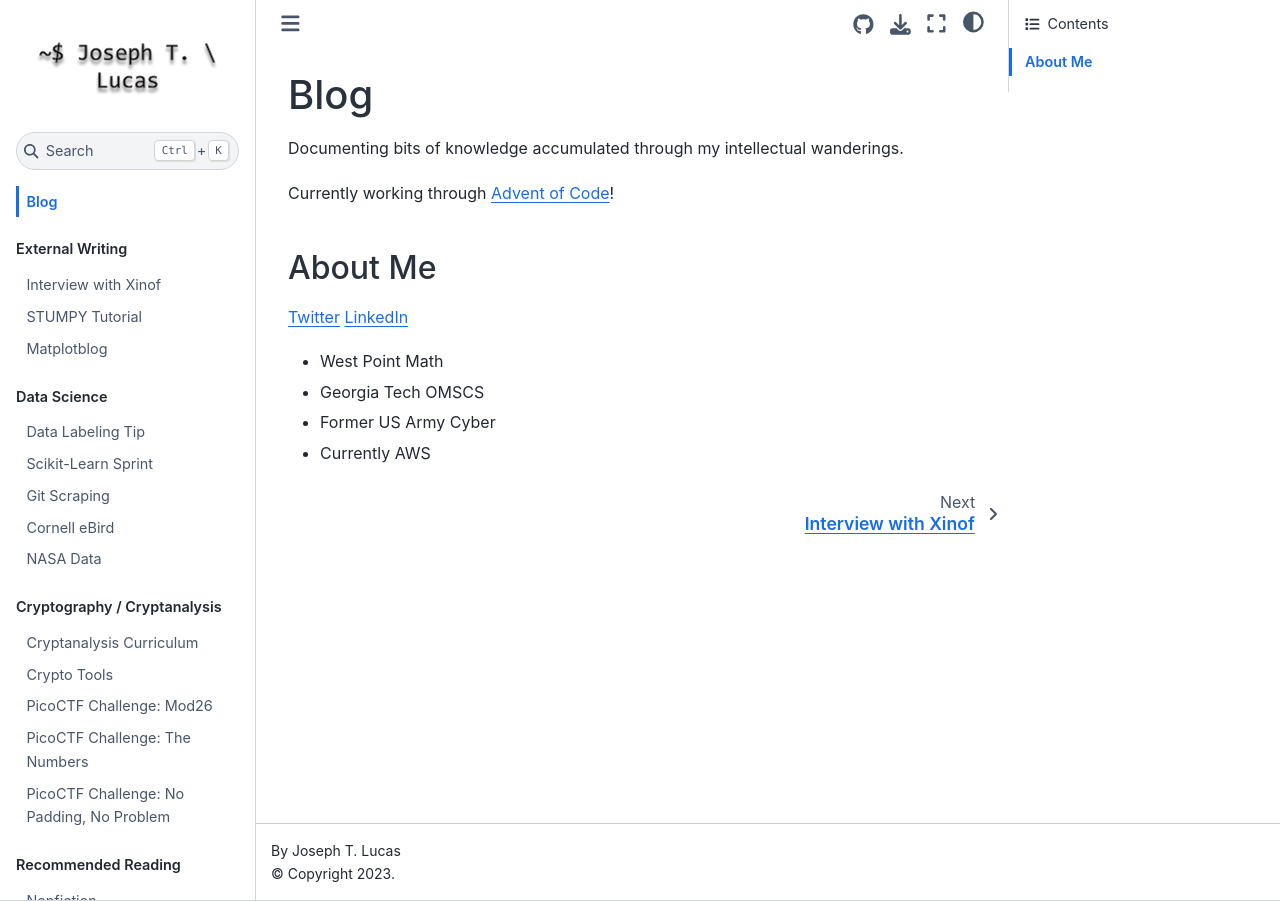
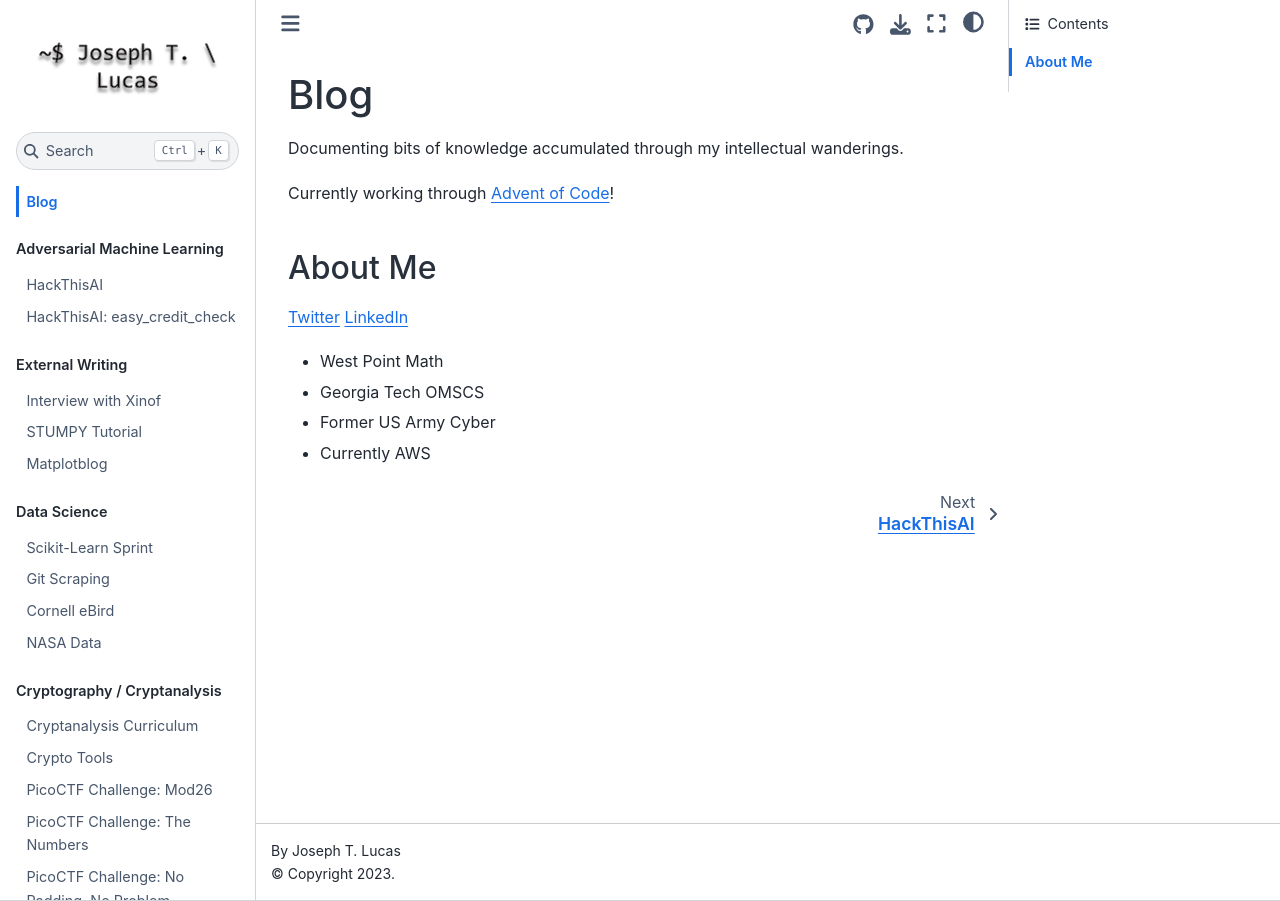
Before and after one commit to JosephTLucas/blog, a Jupyter Book: the page built from intro.md, in a window 1280 px wide. Built offline with Jupyter Book 1.0.4 settings and Sphinx 7.4.7 and the Sphinx Book theme 1.1.4, drawn with Linux system fonts in a browser that asks for light colours.

Commit message:
start Adversarial ML section

```diff
--- a/_toc.yml
+++ b/_toc.yml
@@ -4,6 +4,10 @@
 format: jb-book
 root: intro
 parts:
+  - caption: Adversarial Machine Learning
+    chapters:
+    - file: content/HackThisAI
+    - file: content/easy_credit_check
   - caption: External Writing
     chapters:
     - file: content/interview_with_xinof
@@ -11,7 +15,6 @@ parts:
     - file: content/matplotblog
   - caption: Data Science
     chapters:
-    - file: content/labeling
     - file: content/sklearn_sprint
     - file: content/git_scraping
     - file: content/bird
```
Also changed, not shown: content/HackThisAI.md (added, +9 -0 lines), content/easy_credit_check.md (added, +36 -0 lines), content/img/1tail.JPG (added), content/img/data_sample.JPG (added), content/img/first_record.JPG (added), content/img/flag.JPG (added), content/img/flagrant.JPG (added), content/img/instructions.JPG (added), content/img/status_quo.JPG (added).
